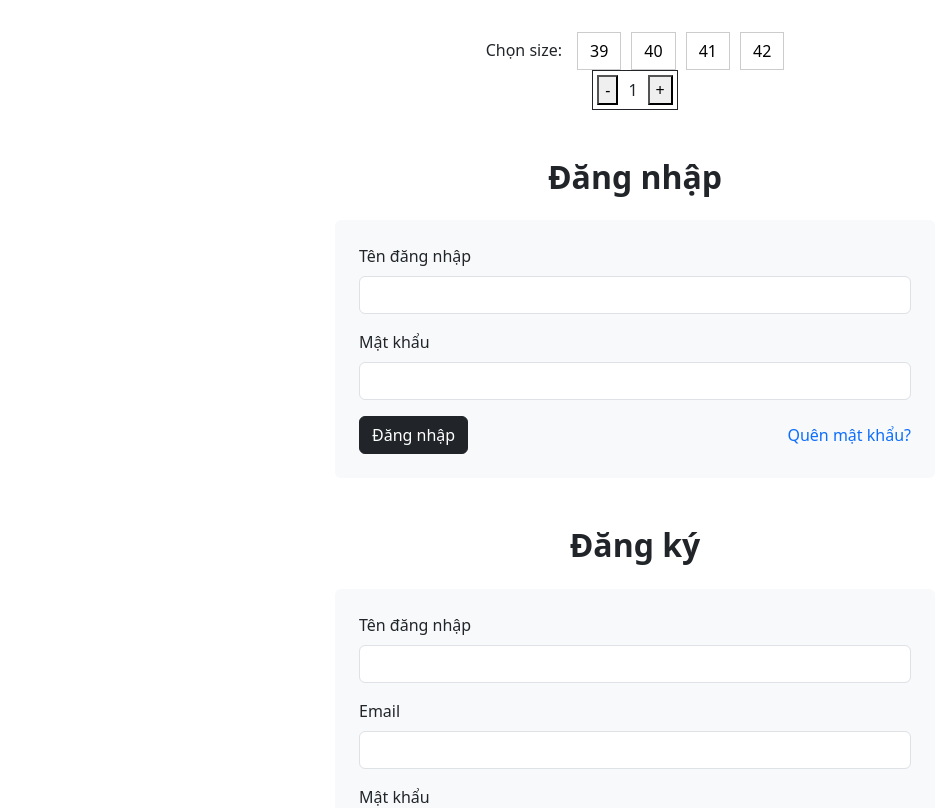
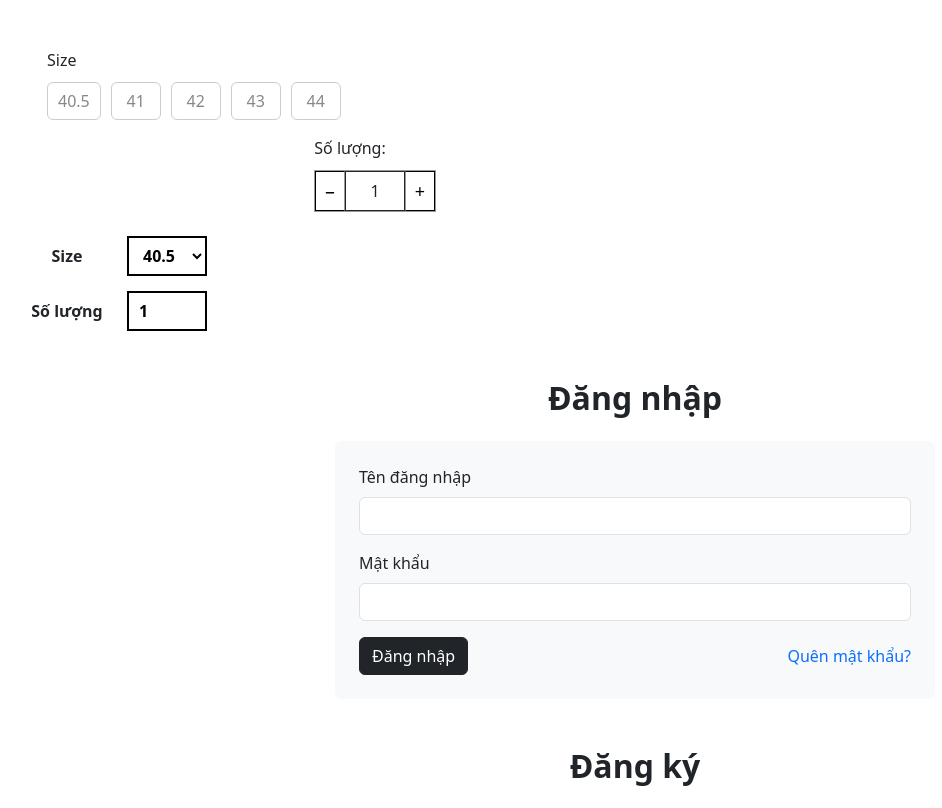
Before and after one commit to lttboy25/shoe-store, a React (Vite) app: page / in a window 1280 px wide. Shown: the top 808 px of the page, without its empty margins (5-947 px from the left). Built offline with nearby package versions, Linux system fonts and the light colour scheme.

Commit message:
ProductQuantity and ProductSize

```diff
--- a/src/App.jsx
+++ b/src/App.jsx
@@ -17,8 +17,10 @@ import RegisterForm from "./components/section/auth/RegisterForm";
 import Header from "./components/layout/Header";
 import HomeHero from "./components/section/home/HomeHero";
 import ProductGrid from "./components/product/ProductGrid/ProductGrid";
-import SizeSelect from './components/product/ProductSizeSelector'
-import QuantitySelect from './components/product/ProductQuantity'
+import ProductSizeCart from "./components/product/ProductSize/ProductSizeCart";
+import ProductSizeDetail from "./components/product/ProductSize/ProductSizeDetail";
+import ProductQuantityCart from "./components/product/ProductQuantity/ProductQuantityCart";
+import ProductQuantityDetail from "./components/product/ProductQuantity/ProductQuantityDetail";
 function App() {
   const [isOpen, setIsOpen] = useState(false);
   const [agreeModal, setAgreeModal] = useState(false);
@@ -42,8 +44,11 @@ function App() {
 
   return (
     <>
-      <SizeSelect />
-      <QuantitySelect/>
+      <ProductSizeDetail/>
+      <ProductQuantityDetail/>
+      <br />
+      <ProductSizeCart/>
+      <ProductQuantityCart/>
       {isLogin ? (
         <h2>Xin chào {user} </h2>
       ) : (
--- a/src/components/product/ProductQuantity/ProductQuantityCart.jsx
+++ b/src/components/product/ProductQuantity/ProductQuantityCart.jsx
@@ -0,0 +1,48 @@
+import { useState } from "react";
+
+const ProductQuantityCart = ({ min = 1, max = 99, value = 1, onChange }) => {
+  const [quantity, setQuantity] = useState(value);
+
+  const handleChange = (e) => {
+    let newValue = parseInt(e.target.value);
+
+    if (isNaN(newValue)) newValue = min;
+    if (newValue < min) newValue = min;
+    if (newValue > max) newValue = max;
+
+    setQuantity(newValue);
+    onChange && onChange(newValue);
+  };
+
+  return (
+    <div
+      style={{
+        display: "flex",
+        alignItems: "center",
+        gap: "20px",
+      }}
+    >
+      <span style={{ fontWeight: 700, minWidth: "80px" }}>
+        Số lượng
+      </span>
+
+      <input
+        type="number"
+        min={min}
+        max={max}
+        value={quantity}
+        onChange={handleChange}
+        style={{
+          width: "80px",
+          height: "40px",
+          padding: "0 10px",
+          border: "2px solid",
+          backgroundColor: "white",
+          fontWeight: 600,
+        }}
+      />
+    </div>
+  );
+};
+
+export default ProductQuantityCart;
--- a/src/components/product/ProductQuantity/ProductQuantityDetail.jsx
+++ b/src/components/product/ProductQuantity/ProductQuantityDetail.jsx
@@ -0,0 +1,83 @@
+import { useState } from "react";
+
+const ProductQuantityDetail = ({ min = 1, max = 99, onChange }) => {
+  const [quantity, setQuantity] = useState(min);
+
+  const decrease = () => {
+    if (quantity > min) {
+      const newValue = quantity - 1;
+      setQuantity(newValue);
+      onChange && onChange(newValue);
+    }
+  };
+
+  const increase = () => {
+    if (quantity < max) {
+      const newValue = quantity + 1;
+      setQuantity(newValue);
+      onChange && onChange(newValue);
+    }
+  };
+
+  return (
+    <div style={{marginRight: "520px"}}>
+      <div style={{ marginBottom: "10px",marginRight: "50px", fontWeight: 400 }}>
+        Số lượng:
+      </div>
+
+      <div
+        style={{
+          display: "inline-flex",
+          border: "1px solid #999",
+        }}
+      >
+        <button
+          onClick={decrease}
+          style={{
+            width: "30px",
+            height: "40px",
+            border: "1px solid",
+            borderRight: "1px solid #999",
+            backgroundColor: "white",
+            cursor: "pointer",
+            fontSize: "18px",
+          }}
+        >
+          −
+        </button>
+
+        <div
+          style={{
+            width: "60px",
+            height: "40px",
+            display: "flex",
+            alignItems: "center",
+            justifyContent: "center",
+            fontWeight: 500,
+            backgroundColor: "white",
+            border: "1px solid"
+          }}
+        >
+          {quantity}
+        </div>
+
+        <button
+          onClick={increase}
+          style={{
+            width: "30px",
+            height: "40px",
+            border: "1px solid",
+            borderLeft: "1px solid #999",
+            backgroundColor: "white",
+            cursor: "pointer",
+            fontSize: "18px",
+          }}
+        >
+          +
+        </button>
+      </div>
+    </div>
+  );
+};
+
+export default ProductQuantityDetail;
--- a/src/components/product/ProductSize/ProductSizeCart.jsx
+++ b/src/components/product/ProductSize/ProductSizeCart.jsx
@@ -0,0 +1,50 @@
+import { useState } from "react";
+
+const ProductSizeCart = ({ value, onChange }) => {
+  const sizes = ["40.5", "41", "42", "43", "44"];
+
+  const [selected, setSelected] = useState(value || sizes[0]);
+
+  const handleChange = (e) => {
+    const newValue = e.target.value;
+    setSelected(newValue);
+    if (onChange) onChange(newValue);
+  };
+
+  return (
+    <div
+      style={{
+        display: "flex",
+        alignItems: "center",
+        gap: "20px",
+        marginBottom: "15px",
+      }}
+    >
+      <span style={{ fontWeight: 700, minWidth: "80px" }}>
+        Size
+      </span>
+
+      <select
+        value={selected}
+        onChange={handleChange}
+        style={{
+          width: "80px",
+          height: "40px",
+          padding: "0 10px",
+          border: "2px solid",
+          backgroundColor: "white",
+          fontWeight: 600,
+          cursor: "pointer",
+        }}
+      >
+        {sizes.map((size, index) => (
+          <option key={index} value={size}>
+            {size}
+          </option>
+        ))}
+      </select>
+    </div>
+  );
+};
+
+export default ProductSizeCart;
--- a/src/components/product/ProductSize/ProductSizeDetail.jsx
+++ b/src/components/product/ProductSize/ProductSizeDetail.jsx
@@ -0,0 +1,57 @@
+import { useState } from "react";
+
+const ProductSizeDetail = () => {
+  const [selectedSize, setSelectedSize] = useState(null);
+
+  const sizes = ["40.5", "41", "42", "43", "44"];
+
+  return (
+    <div
+      style={{
+        padding: "16px 20px",
+        borderRadius: "4px",
+        width: "fit-content",
+      }}
+    >
+      <div
+        style={{
+          marginRight: "300px",
+          marginBottom: "10px",
+          fontWeight: 400,
+        }}
+      >
+        Size
+      </div>
+
+      <div style={{ display: "flex", gap: "10px" }}>
+        {sizes.map((size) => {
+          const isSelected = selectedSize === size;
+
+          return (
+            <button
+              key={size}
+              onClick={() => setSelectedSize(size)}
+              style={{
+                minWidth: "50px",
+                padding: "6px 10px",
+                borderRadius: "6px",
+                border: isSelected
+                  ? "2px solid #000"
+                  : "1px solid #ccc",
+                backgroundColor: "#fff",
+                color: isSelected ? "#000" : "#888",
+                cursor: "pointer",
+                fontWeight: 500,
+                transition: "0.2s",
+              }}
+            >
+              {size}
+            </button>
+          );
+        })}
+      </div>
+    </div>
+  );
+};
+
+export default ProductSizeDetail;
--- a/src/components/product/ProductSizeSelector.jsx
+++ b/src/components/product/ProductSizeSelector.jsx
@@ -1,48 +1,48 @@
-// component chọn size linh hoạt trong detail và cả trong giỏ hàng
-import { useState } from "react";
+// // component chọn size linh hoạt trong detail và cả trong giỏ hàng
+// import { useState } from "react";
 
-const SizeSelector = ({ sizes = ["39", "40", "41", "42"], onChange }) => {
-  const [selectedSize, setSelectedSize] = useState(null);
+// const SizeSelector = ({ sizes = ["39", "40", "41", "42"], onChange }) => {
+//   const [selectedSize, setSelectedSize] = useState(null);
 
-  const handleSelect = (size) => {
-    setSelectedSize(size);
-    onChange && onChange(size);
-  };
+//   const handleSelect = (size) => {
+//     setSelectedSize(size);
+//     onChange && onChange(size);
+//   };
 
-  return (
-  <div
-    style={{
-      display: "flex",
-      alignItems: "center",
-      justifyContent: "center",
-      gap: "15px",
-    }}
-  >
-    <h6 style={{ margin: 0 }}>Chọn size:</h6>
+//   return (
+//   <div
+//     style={{
+//       display: "flex",
+//       alignItems: "center",
+//       justifyContent: "center",
+//       gap: "15px",
+//     }}
+//   >
+//     <h6 style={{ margin: 0 }}>Chọn size:</h6>
 
-    <div style={{ display: "flex", gap: "10px" }}>
-      {sizes.map((size) => (
-        <button
-          key={size}
-          onClick={() => handleSelect(size)}
-          style={{
-            padding: "6px 12px",
-            border:
-              selectedSize === size
-                ? "2px solid black"
-                : "1px solid #ccc",
-            background: selectedSize === size ? "#000" : "#fff",
-            color: selectedSize === size ? "#fff" : "#000",
-            cursor: "pointer",
-          }}
-        >
-          {size}
-        </button>
-      ))}
-    </div>
-  </div>
-);
+//     <div style={{ display: "flex", gap: "10px" }}>
+//       {sizes.map((size) => (
+//         <button
+//           key={size}
+//           onClick={() => handleSelect(size)}
+//           style={{
+//             padding: "6px 12px",
+//             border:
+//               selectedSize === size
+//                 ? "2px solid black"
+//                 : "1px solid #ccc",
+//             background: selectedSize === size ? "#000" : "#fff",
+//             color: selectedSize === size ? "#fff" : "#000",
+//             cursor: "pointer",
+//           }}
+//         >
+//           {size}
+//         </button>
+//       ))}
+//     </div>
+//   </div>
+// );
 
-};
+// };
 
-export default SizeSelector;
+// export default SizeSelector;
```
